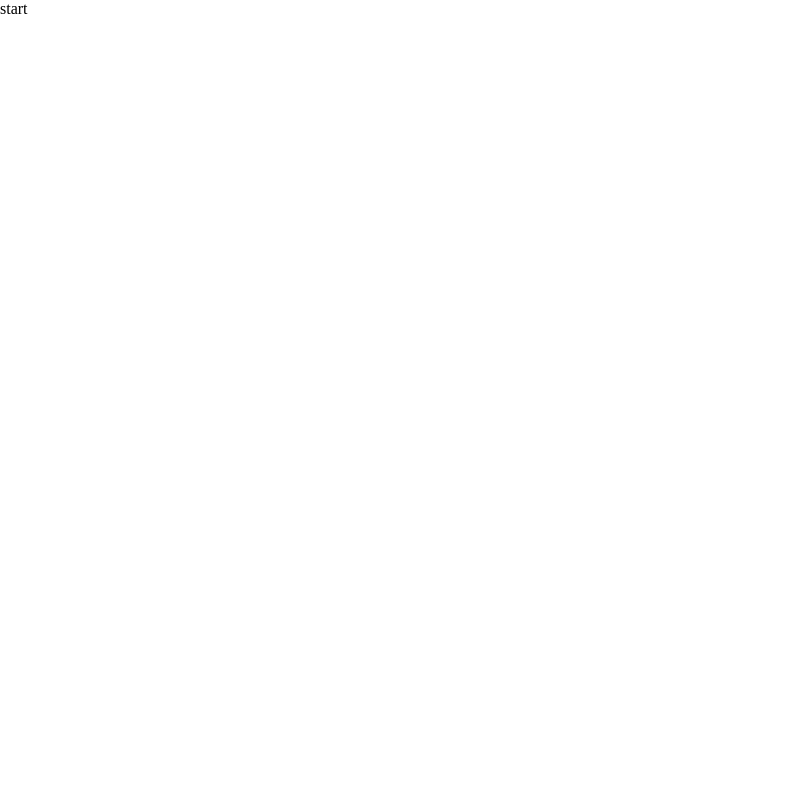
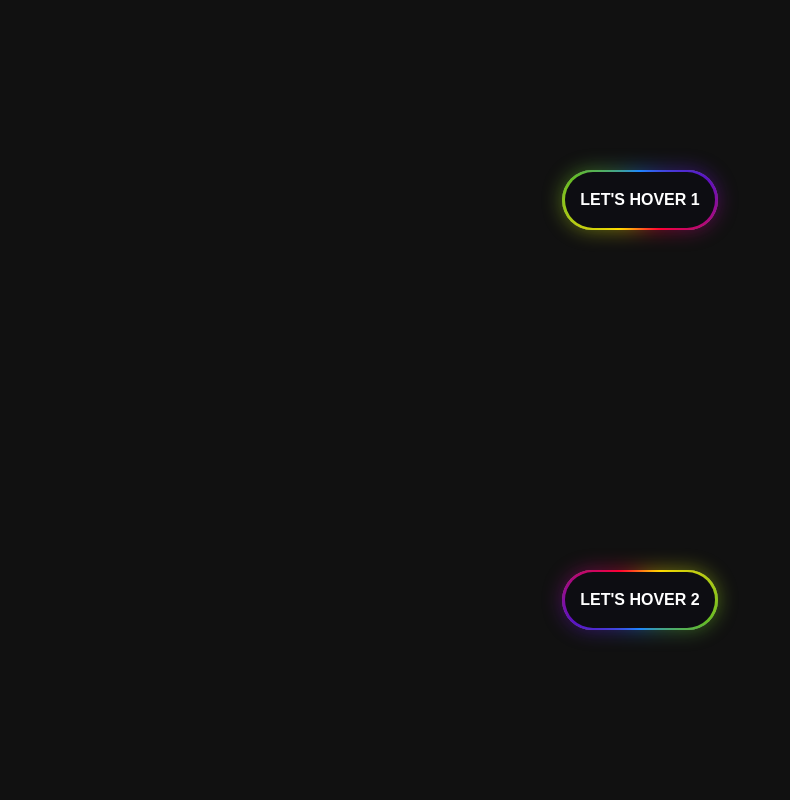
Before and after one commit to freetimezp/usefull-things-074-button, a plain HTML site: page index.html in a window 1280 px wide. Shown: the whole page, without its empty margins (0-790 px from the left). Drawn offline with Linux system fonts and the light colour scheme.

Commit message:
02. usefull-things-074-button. UI. Hover with gradient.

```diff
--- a/assets/css/style.css
+++ b/assets/css/style.css
@@ -9,3 +9,104 @@
 a {
     text-decoration: none;
 }
+
+body {
+    background: #111;
+    display: grid;
+    place-items: center;
+    height: 100vh;
+}
+
+:root {
+    --border-radius: 99999px;
+    --border-gap: 2px;
+    --gradient-pos-x: 50%;
+    --gradient-pos-y: 50%;
+}
+
+.button {
+    position: relative;
+    display: inline-block;
+    border: none;
+    border-radius: var(--border-radius);
+    background: gray;
+    padding: var(--border-gap);
+    cursor: pointer;
+    text-transform: uppercase;
+    font-weight: 600;
+}
+
+.content {
+    position: relative;
+    display: inline-flex;
+    align-items: center;
+    justify-content: center;
+    gap: 0.5rem;
+    font-size: 1rem;
+    line-height: 1.5rem;
+    padding: 1rem;
+    white-space: nowrap;
+    color: #fff;
+    background-color: #0d0d12;
+    border-radius: var(--border-radius);
+    width: calc(100% - var(--border-gap));
+    height: calc(100% - var(--border-gap));
+}
+
+.gradient {
+    background-color: red;
+    position: absolute;
+    inset: -100px;
+    background: conic-gradient(#1e87ff, #5c13c4, #ff0033, #ffda00, #64bc26, #1e87ff);
+}
+
+.neon,
+.border {
+    position: absolute;
+    width: 100%;
+    height: 100%;
+    top: 0;
+    left: 0;
+    overflow: hidden;
+    border-radius: var(--border-radius);
+}
+
+.neon {
+    filter: blur(10px);
+    opacity: 0.5;
+}
+
+
+@keyframes rotate {
+    0% {
+        transform: rotate(0deg);
+    }
+    100% {
+        transform: rotate(360deg);
+    }
+}
+
+.gradient {
+    animation: rotate 4s linear infinite;
+    animation-play-state: paused;
+}
+.button:hover .gradient {
+    animation-play-state: running;
+}
+
+
+.gradient2 {
+    position: absolute;
+    inset: -200px;
+    background: conic-gradient(
+        from 0deg at var(--gradient-pos-x) var(--gradient-pos-y),
+        #1e87ff,
+        #5c13c4,
+        #ff0033,
+        #ffda00,
+        #64bc26,
+        #1e87ff
+    );
+
+    animation: rotate 2s linear infinite;
+}
--- a/assets/js/main.js
+++ b/assets/js/main.js
@@ -0,0 +1,12 @@
+
+const root = document.querySelector(":root");
+const button2 = document.querySelector(".button2");
+
+button2.addEventListener("mousemove", (e) => {
+    const rect = e.target.getBoundingClientRect();
+    const x = ((e.clientX - rect.left) / rect.width) * 100;
+    const y = ((e.clientY - rect.top) / rect.height) * 100;
+
+    root.style.setProperty("--gradient-pos-x", `${x}%`);
+    root.style.setProperty("--gradient-pos-y", `${y}%`);
+});
--- a/index.html
+++ b/index.html
@@ -10,7 +10,25 @@
 </head>
 
 <body>
-    start
+    <button class="button button1">
+        <div class="neon">
+            <div class="gradient"></div>
+        </div>
+        <div class="border">
+            <div class="gradient"></div>
+        </div>
+        <div class="content">Let's Hover 1</div>
+    </button>
+
+    <button class="button button2">
+        <div class="neon">
+            <div class="gradient2"></div>
+        </div>
+        <div class="border">
+            <div class="gradient2"></div>
+        </div>
+        <div class="content">Let's Hover 2</div>
+    </button>
 
     <script src="./assets/js/main.js"></script>
 </body>
```
